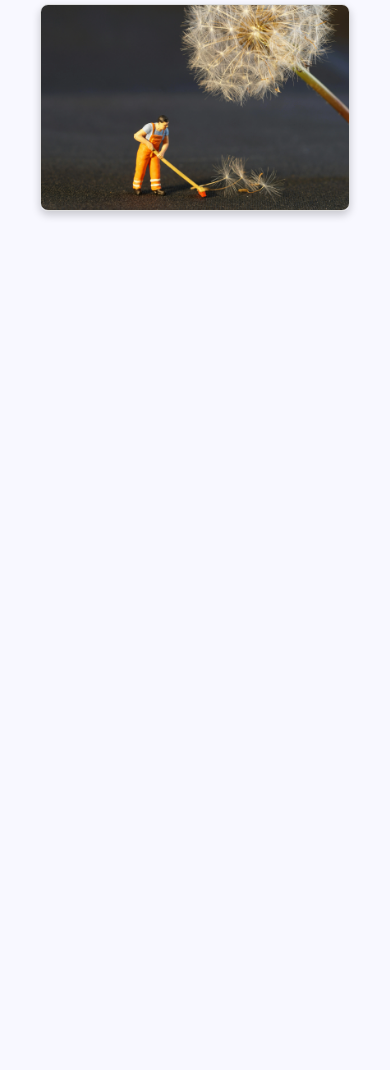
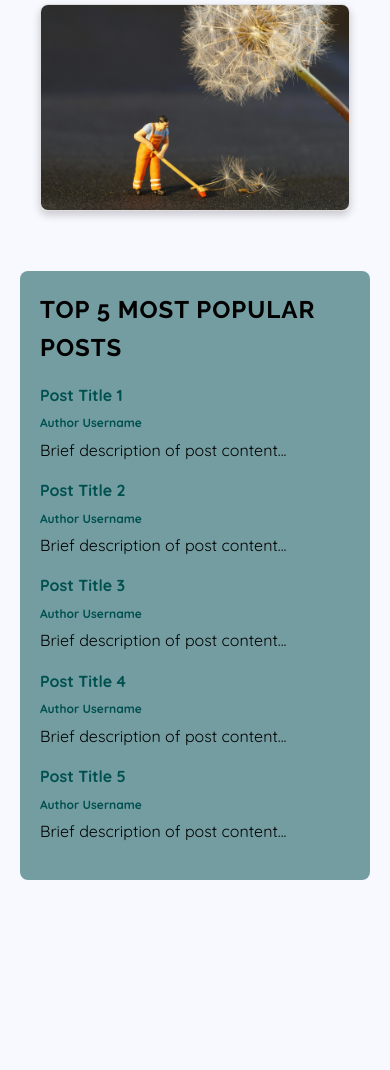
Before and after one commit to TonichaB/cleaning-blog, a Django app: page /core/ in a window 390 px wide. Shown: the part 923-1993 px from the top of the page. Before the commit the page ends 1141 px from the top, so only its background shows below. Run offline with Django 4.2, Linux system fonts and the light colour scheme; some libraries are stand-ins or nearby versions.

Commit message:
feat: Create and Style Popular Posts tempalte in html
- Add section to home.html to include the popular posts content.
- Add a list intended to show the top 5 posts, including post name, author name and brief description.
- Add CSS styling to improve the visuals and responsiveness of the feature.

```diff
--- a/core/templates/home.html
+++ b/core/templates/home.html
@@ -14,4 +14,34 @@
     <p> Feel free to take a look at our blog page to get an initial view on all posts, and if you haven't already why not register for an account with us? It's Free! By Registering for an account you will be able to post your own blog entries, comment on posts, and even join the conversation in the comments! </p>
     <img src="{% static 'images/home-page-intro-image.webp'%}" alt="miniature toy man sweeping up dandelion seeds">
 </div>
+<section id="popular-posts">
+    <h2>Top 5 Most Popular Posts</h2>
+    <ul>
+        <li>
+            <a href="#" id="post-title">Post Title 1</a>
+            <a href="#" id="author-name">Author Username</a>
+            <p>Brief description of post content...</p>
+        </li>
+        <li>
+            <a href="#" id="post-title">Post Title 2</a>
+            <a href="#" id="author-name">Author Username</a>
+            <p>Brief description of post content...</p>
+        </li>
+        <li>
+            <a href="#" id="post-title">Post Title 3</a>
+            <a href="#" id="author-name">Author Username</a>
+            <p>Brief description of post content...</p>
+        </li>
+        <li>
+            <a href="#" id="post-title">Post Title 4</a>
+            <a href="#" id="author-name">Author Username</a>
+            <p>Brief description of post content...</p>
+        </li>
+        <li>
+            <a href="#" id="post-title">Post Title 5</a>
+            <a href="#" id="author-name">Author Username</a>
+            <p>Brief description of post content...</p>
+        </li>
+    </ul>
+</section>
 {% endblock %}
--- a/static/css/style.css
+++ b/static/css/style.css
@@ -170,6 +170,60 @@ img {
     box-shadow: 0 4px 8px #00000033;
 }
 
+/* Popular Posts Section */
+
+#popular-posts {
+    margin: 20px 0;
+    padding: 20px;
+    background-color: #00505088;
+    border-radius: 8px;
+}
+
+#popular-posts h2 {
+    margin-bottom: 15px;
+    font-size: 1.5rem;
+    color: #000000;
+    font-family: "Raleway", system-ui;
+}
+
+#popular-posts ul {
+    list-style: none;
+    padding: 0;
+    margin: 0;
+}
+
+#popular-posts li {
+    margin-bottom: 15px;
+}
+
+#popular-posts li #post-title {
+    text-decoration: none;
+    font-weight: bold;
+    color: #005050;
+    display: block;
+    margin-bottom: 5px;
+    font-size: 1rem;
+}
+
+#popular-posts li #author-name {
+    text-decoration: none;
+    font-weight: bold;
+    color: #005050;
+    display: block;
+    margin-bottom: 5px;
+    font-size: 0.75rem;
+}
+
+#popular-posts li a:hover {
+    color: #04a086;
+}
+
+#popular-posts p {
+    margin: 0;
+    color: #000000;
+    font-size: 1rem;
+}
+
 /* Accessibility */
 
 a:focus, button:focus {
```
